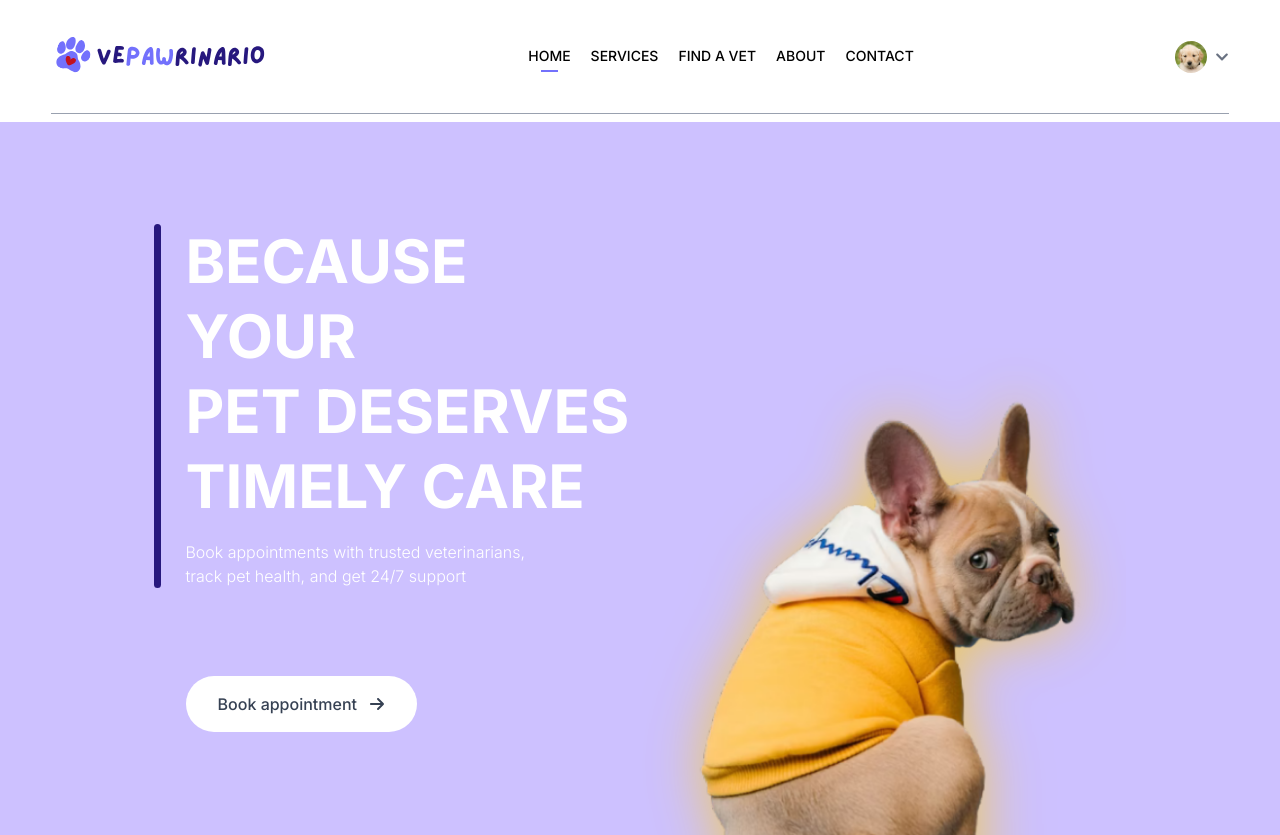
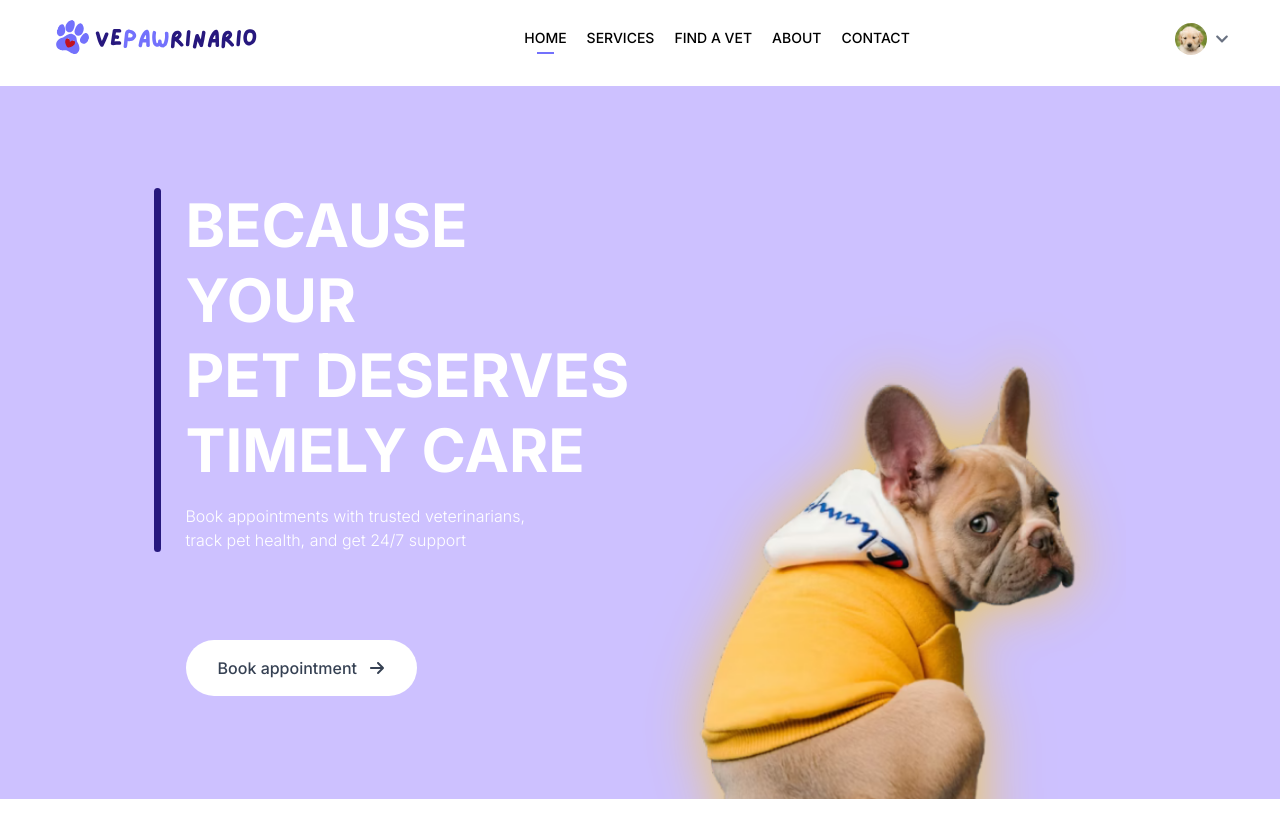
Before and after one commit to jagonosalexandra/veterinary-appointment-booking-system, a React app in the folder frontend/: page / in a window 1280 px wide. After the commit the page ends 800 px from the top, so only its background shows below. Built offline with nearby package versions, Linux system fonts and the light colour scheme; the HTML template or start-up script is replaced by a standard one.

Commit message:
Change navbar style

```diff
--- a/frontend/src/components/Navbar.jsx
+++ b/frontend/src/components/Navbar.jsx
@@ -13,8 +13,8 @@ const Navbar = () => {
     const [showMenu, setShowMenu] = useState(false);
 
     return (
-        <div className='flex items-center justify-between text-sm py-4 mb-2 border-b border-b-gray-400 mx-8 sm:mx-[4%]'>
-            <img onClick={() => navigate('/')} src={assets.logo} alt='' className='w-54 cursor-pointer' />
+        <div className='flex items-center justify-between text-sm mb-2 mx-8 sm:mx-[4%]'>
+            <img onClick={() => navigate('/')} src={assets.logo} alt='' className='w-52 cursor-pointer' />
 
             <ul className='hidden md:flex items-start gap-5 font-medium'>
                 <NavLink to='/'>
```
